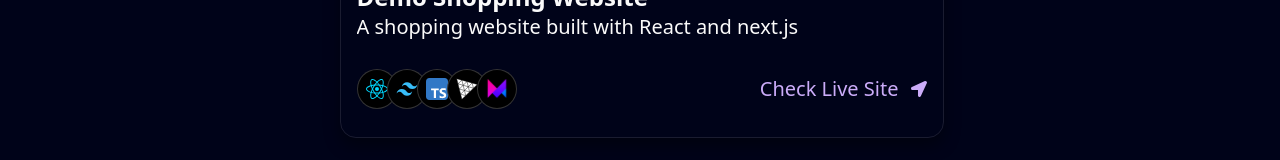
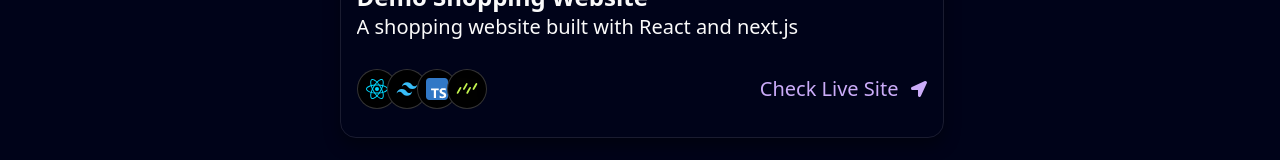
Before and after one commit to Jason-1/portfolio, a Next.js app: page / in a window 1280 px wide. Shown: the part 2226-2386 px from the top of the page. Built offline with nearby package versions, Linux system fonts and the light colour scheme.

Commit message:
Pathfinder project

```diff
--- a/data/index.ts
+++ b/data/index.ts
@@ -74,8 +74,16 @@ export const projects = [
     title: "Demo Shopping Website",
     des: "A shopping website built with React and next.js",
     img: "/p1.svg",
-    iconLists: ["/re.svg", "/tail.svg", "/ts.svg", "/three.svg", "/fm.svg"],
+    iconLists: ["/re.svg", "/tail.svg", "/ts.svg", "/drizzle.svg"],
     link: "https://github.com/Jason-1/sprout-scribble",
+  },
+  {
+    id: 2,
+    title: "RPG Character builder",
+    des: "A character builder for Pathfinder 2nd edition",
+    img: "/p1.svg",
+    iconLists: ["/re.svg", "/tail.svg", "/ts.svg"],
+    link: "https://github.com/Jason-1/pathfinder-character-builder",
   },
 ];
 
```
Also changed, not shown: public/drizzle.svg (added).
